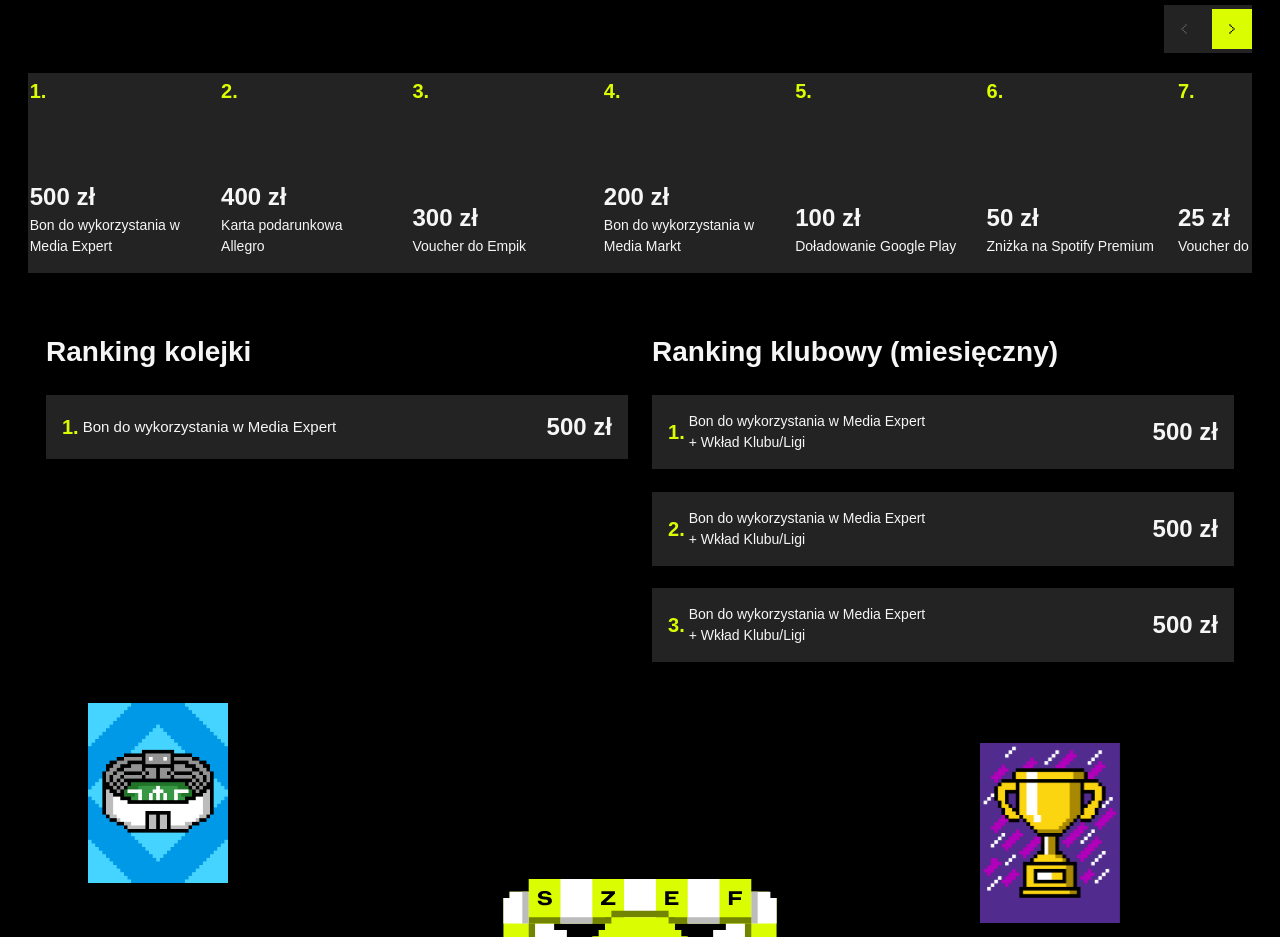
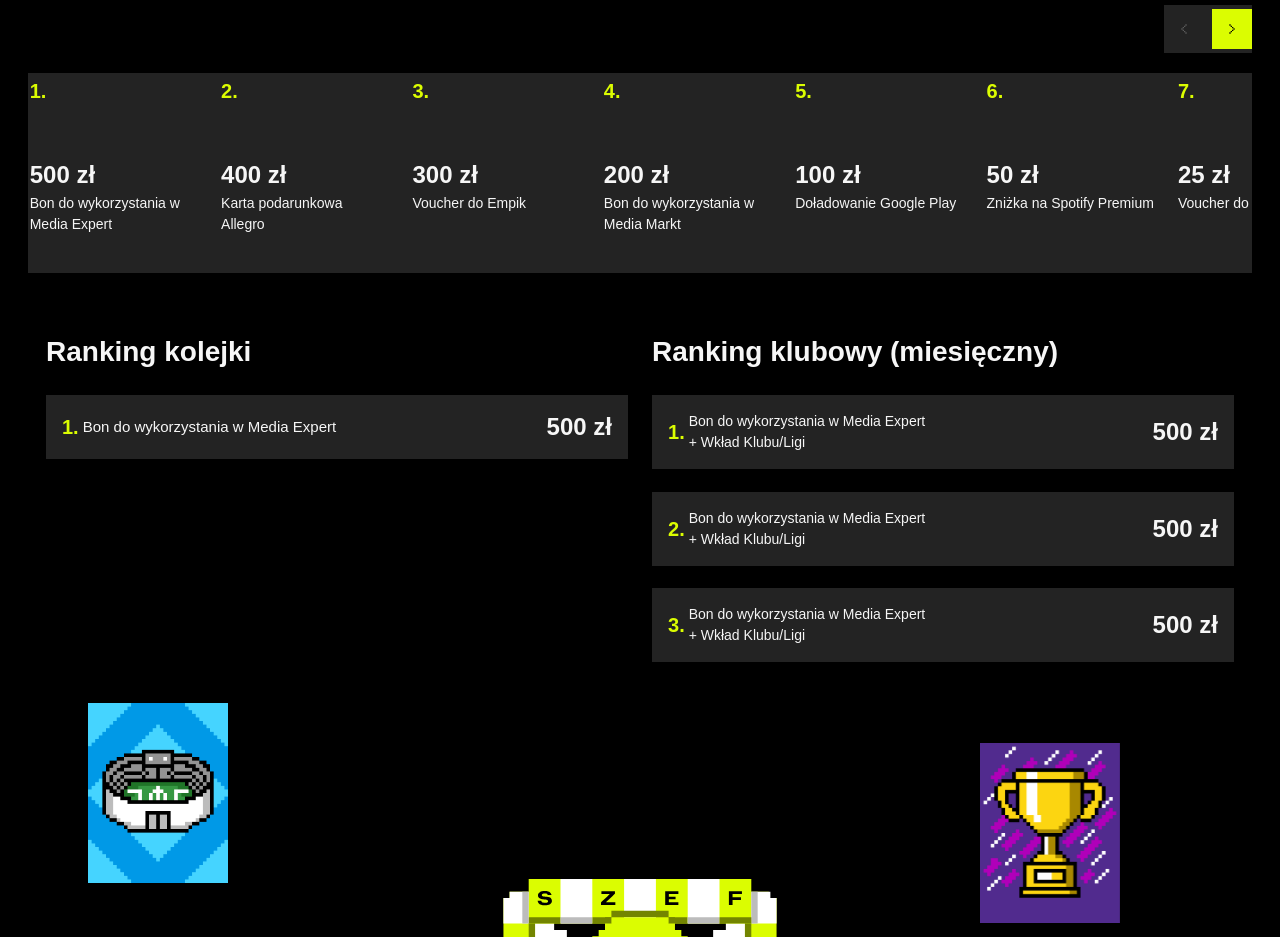
Before and after one commit to Karanfullstack/fan-center-page, a React (Vite) app: page / in a window 1280 px wide. Shown: the part 2960-3897 px from the top of the page. Built offline with nearby package versions, Linux system fonts and the light colour scheme; a web font is replaced by a local one.

Commit message:
center the text in slider

```diff
--- a/src/components/Downlaod.jsx
+++ b/src/components/Downlaod.jsx
@@ -23,7 +23,7 @@
                     const targetPosition = element.getBoundingClientRect().top + window.pageYOffset;
                     const startPosition = window.pageYOffset;
                     const distance = targetPosition - startPosition;
-                    const duration = 1500; // in ms, increase for slower scroll
+                    const duration = 1500; // in ms
                     let start = null;
 
                     function step(timestamp) {
--- a/src/components/SlidersRanking.jsx
+++ b/src/components/SlidersRanking.jsx
@@ -4,7 +4,7 @@
             <section className="flex flex-col  w-full h-full justify-between items-start gap-3">
                 <span className=" text-primary text-xl font-bold   leading-1">{prize.rank}.</span>
 
-                <div className="flex flex-col h-[100px] lg:h-[120px] lg:justify-end   flex-wrap   items-start justify-start">
+                <div className="flex flex-col h-[100px]    flex-wrap   items-start justify-start">
                     <span className="text-2xl font-bold leading-[1.5]">
                         {prize.amount} {prize.currency}
                     </span>
```
